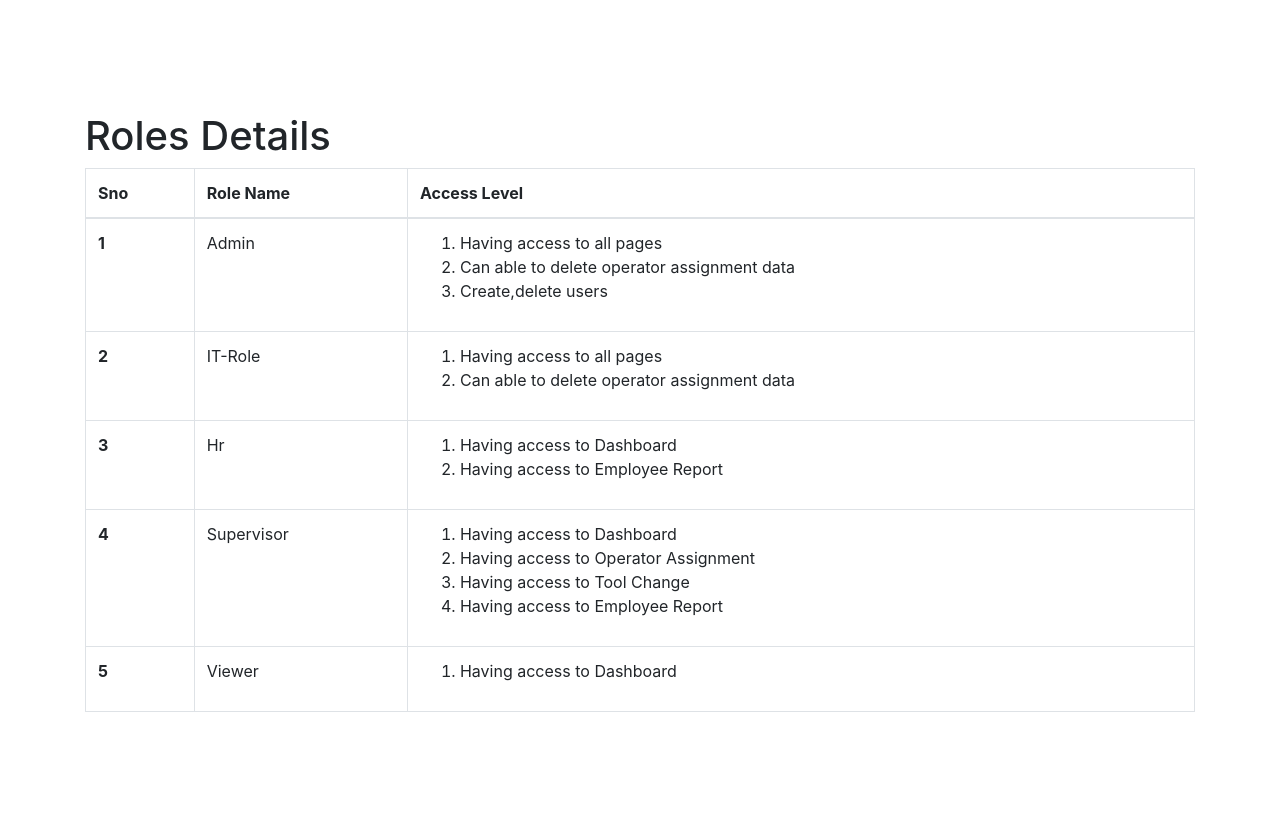
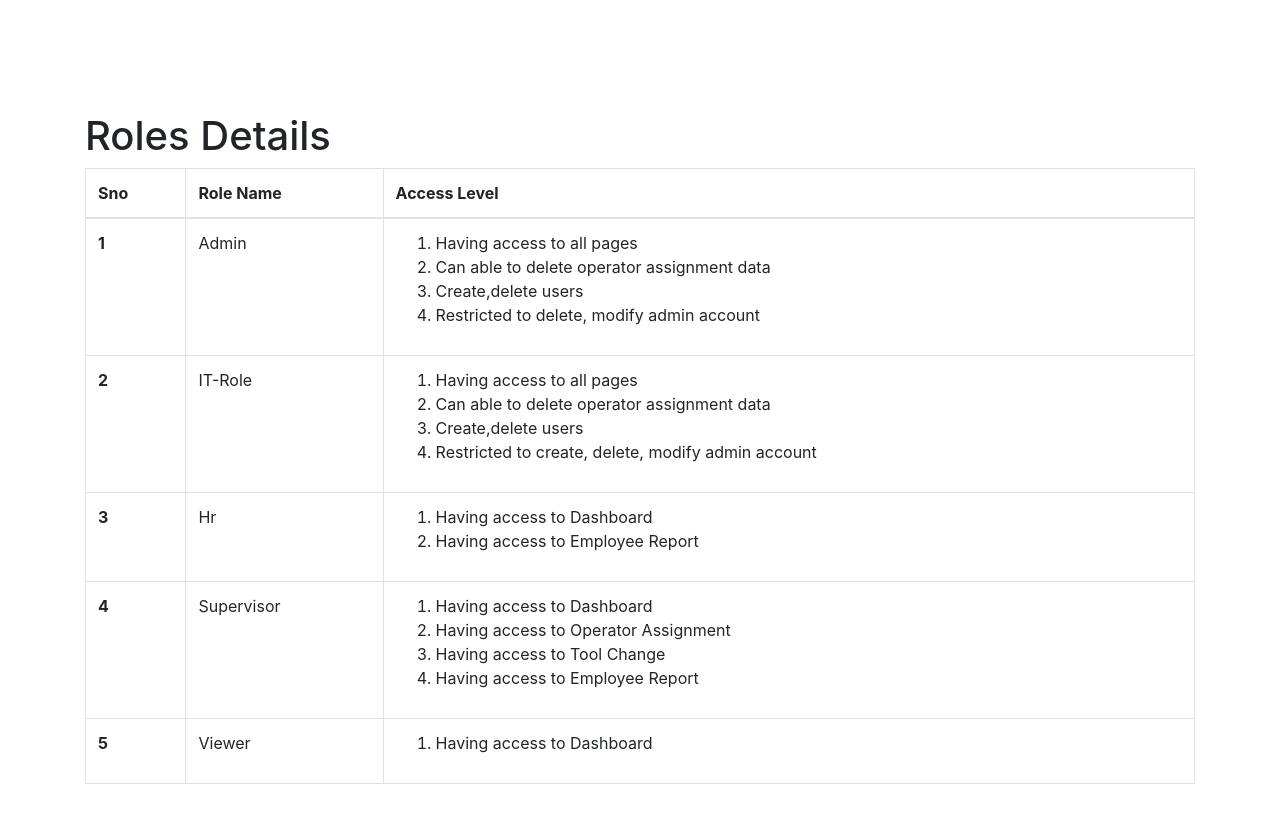
Before and after one commit to Ktic15/iot, a Flask app: page /role_info in a window 1280 px wide. Shown: the top 824 px of the page. Before the commit the page ends 712 px from the top, so only its background shows below. Run offline with Flask 3, Linux system fonts and the light colour scheme; parts of the project's set-up code (start-up, migrations or seed data) failed here and were passed over; some libraries are stand-ins or nearby versions.

Commit message:
provided equal privilage to it-role as admin. only diff is admin acc not be deleted and change password

```diff
--- a/app/app.py
+++ b/app/app.py
@@ -149,7 +149,7 @@ def login():
 
 @app.route('/register', methods=['GET', 'POST'])
 def register():
-    if 'loggedin' in session and session["role"]=="admin":
+    if 'loggedin' in session and (session["role"]=="admin" or session["role"]=="it-role"):
         cursor = conn.cursor(cursor_factory=psycopg2.extras.DictCursor)
         # Check if "username", "password" and "email" POST requests exist (user submitted form)
         if request.method == 'POST' and 'username' in request.form and 'password' in request.form:
@@ -200,13 +200,15 @@ def view_users():
 
 @app.route('/users/delete/<string:id>', methods = ['POST','GET'])
 def delete_user(id):
-    cur = conn.cursor(cursor_factory=psycopg2.extras.DictCursor)
-
-    cur.execute('DELETE FROM logincredentials WHERE id = %s', [id])
-    conn.commit()
-    cur.close()
-    flash('User Removed Successfully')
-    return redirect(url_for('view_users'))
+    if(havingAccess([""])==True):
+        cur = conn.cursor(cursor_factory=psycopg2.extras.DictCursor)
+        cur.execute('DELETE FROM logincredentials WHERE id = %s', [id])
+        conn.commit()
+        cur.close()
+        flash('User Removed Successfully')
+        return redirect(url_for('view_users'))
+    else:
+        return havingAccess([""])
 
 @app.route('/logout')
 def logout():
--- a/app/templates/Role_info.html
+++ b/app/templates/Role_info.html
@@ -35,6 +35,7 @@
                         <li>Having access to all pages</li>
                         <li>Can able to delete operator assignment data</li>
                         <li>Create,delete users</li>
+                        <li>Restricted to delete, modify admin account</li>
                     </ol>
                 </td>
             </tr>
@@ -45,6 +46,8 @@
                     <ol>
                         <li>Having access to all pages</li>
                         <li>Can able to delete operator assignment data</li>
+                        <li>Create,delete users</li>
+                        <li>Restricted to create, delete, modify admin account</li>
                     </ol>
                 </td>
             </tr>
--- a/app/templates/layout.html
+++ b/app/templates/layout.html
@@ -45,7 +45,7 @@
             </li>
           </ul>
         </div>
-        {%if session['role']=="admin" %}
+        {%if session['role']=="admin" or session['role']=="it-role"%}
         <a href="{{ url_for('register') }}" style="position:absolute; right:380px; color:white;">Register User</a>
         {% endif %}
         {%if session['loggedin'] %}
```
